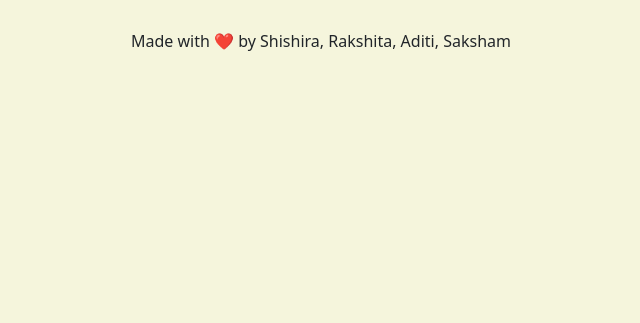
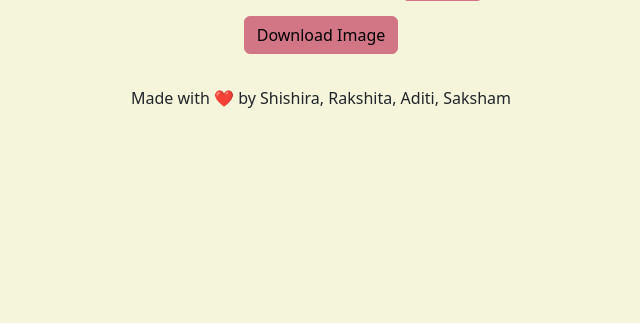
Before and after one commit to shishiraiyar/Image-processing-flask, a Flask app: page /Encode in a window 1280 px wide. Shown: the part 477-800 px from the top of the page, without its empty margins (319-959 px from the left). Run offline with Flask 2, Linux system fonts and the light colour scheme.

Commit message:
Added download button

```diff
--- a/static/css/styles.css
+++ b/static/css/styles.css
@@ -14,7 +14,7 @@ body{
 .btn{
     background-color:#d27685;
     border-color: #d27685;
-
+    margin-bottom: 2px;
 }
 
 .btn:hover{
@@ -25,3 +25,7 @@ body{
     background-color: #d27685;
 
 }
+
+#inputText{
+    margin-bottom: 20px;
+}
--- a/static/js/stegEncode.js
+++ b/static/js/stegEncode.js
@@ -7,7 +7,7 @@ console.log(id)
 function onpageLoad(){
     document.getElementById("image").src = "static/images/" + id + ".png"
 
-document.getElementById("stegEncode").addEventListener("click", async function(){
+    document.getElementById("stegEncode").addEventListener("click", async function(){
     message = document.getElementById("inputText").value
     console.log(message)
     let data = {"id":id,"message":message}
@@ -17,6 +17,10 @@ document.getElementById("stegEncode").addEventListener("click", async function()
 document.getElementById("homeButton").addEventListener("click", function(){
     window.location.replace("/")
 
+})
+
+document.getElementById("download").addEventListener("click", ()=>{
+    download("static/images/" + id + ".png")
 })
 }
 
@@ -38,3 +42,12 @@ async function encode(data){
 window.onload = (event) => {
     onpageLoad()
   };
+
+function download(url) {
+    const a = document.createElement('a')
+    a.href = url
+    a.download = url.split('/').pop()
+    document.body.appendChild(a)
+    a.click()
+    document.body.removeChild(a)
+}
--- a/templates/stegEncode.html
+++ b/templates/stegEncode.html
@@ -2,7 +2,8 @@
 
 {% block buttons %}
 <input type="text" id="inputText">
-<button id="stegEncode" class="btn btn-info">Encode</button>
+<button id="stegEncode" class="btn btn-info">Encode</button><br>
+<button id="download" class="btn btn-info">Download Image</button>
 
 {% endblock %}
 
```
